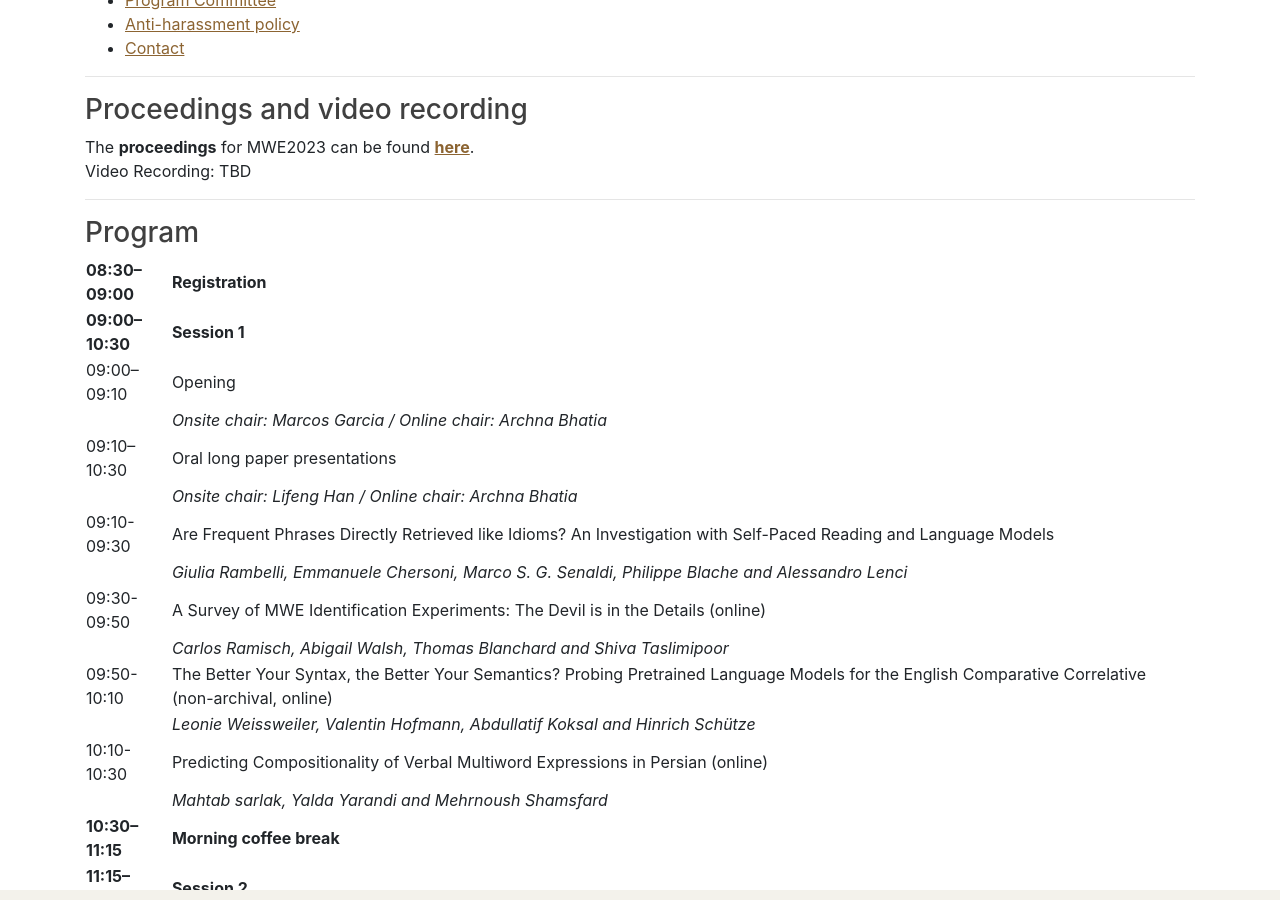
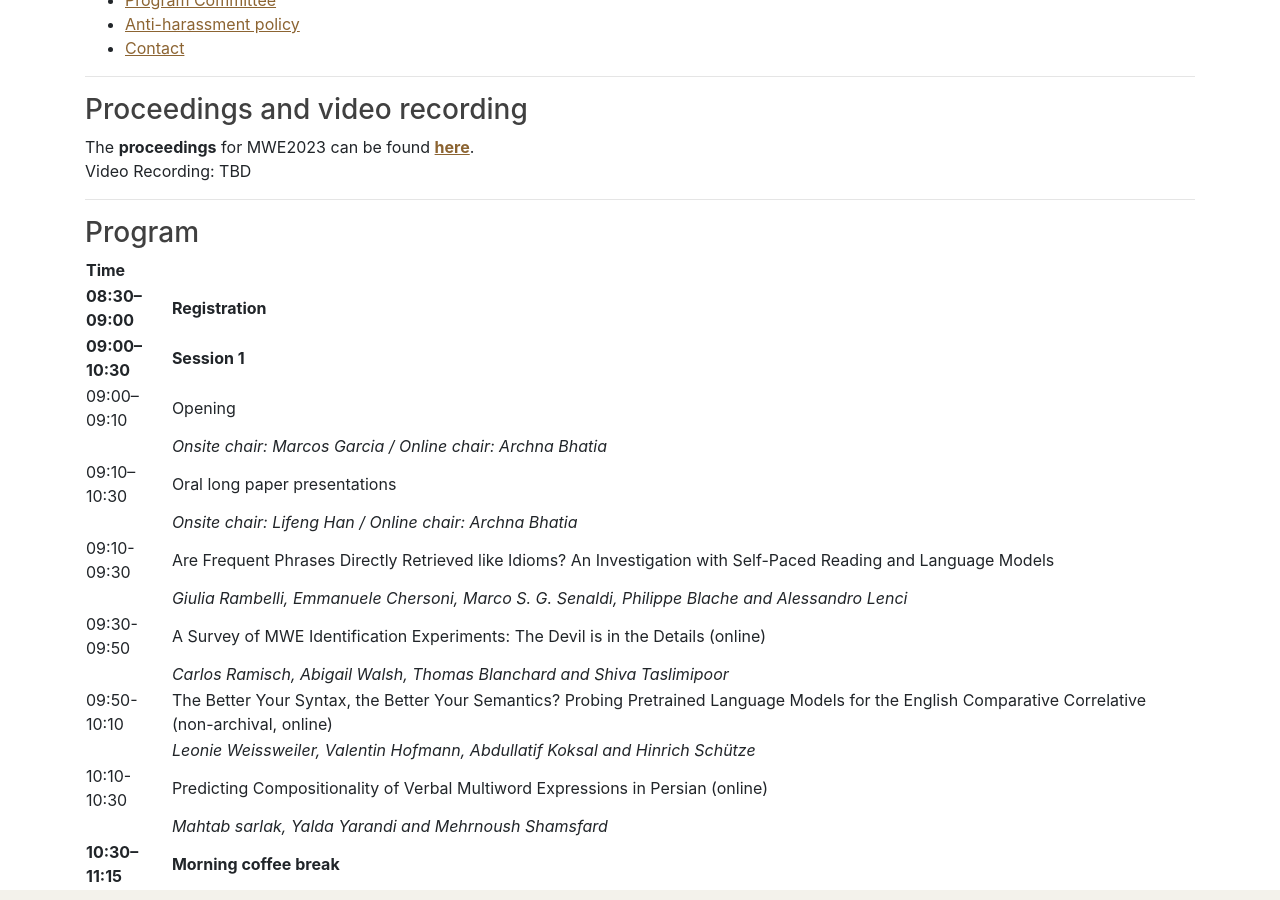
Before and after one commit to multiword/multiword.github.io, a Jekyll site: the page built from mwe2023/index.md, in a window 1280 px wide and 900 px high, scrolled down 952 px. Built offline with Jekyll 4.4.1, drawn with Linux system fonts in a browser that asks for light colours; comment, search, counter and statistics services are not loaded.

Commit message:
Update index.md

```diff
--- a/mwe2023/index.md
+++ b/mwe2023/index.md
@@ -76,11 +76,12 @@ Video Recording: TBD
 
 ### <a name="program"> Program </a>
 
-|   ---------------------                  |   ------------         |
-| **08:30–09:00**     | **Registration**               |
-| **09:00–10:30**     | **Session 1**                  |
-|   09:00–09:10       | Opening                        |
-|                     | *Onsite chair: Marcos Garcia / Online chair: Archna Bhatia*                |
+| Time                |                                          |
+|:-------------------|   ---------------------                  |
+| **08:30–09:00**    | **Registration**               |
+| **09:00–10:30**    | **Session 1**                  |
+|   09:00–09:10      | Opening                        |
+|                    | *Onsite chair: Marcos Garcia / Online chair: Archna Bhatia*                |
 |   09:10–10:30   | Oral long paper presentations  |
 |                 | *Onsite chair: Lifeng Han / Online chair: Archna Bhatia*                  |
 |  09:10-09:30    | Are Frequent Phrases Directly Retrieved like Idioms? An Investigation with Self-Paced Reading and Language Models |
```
